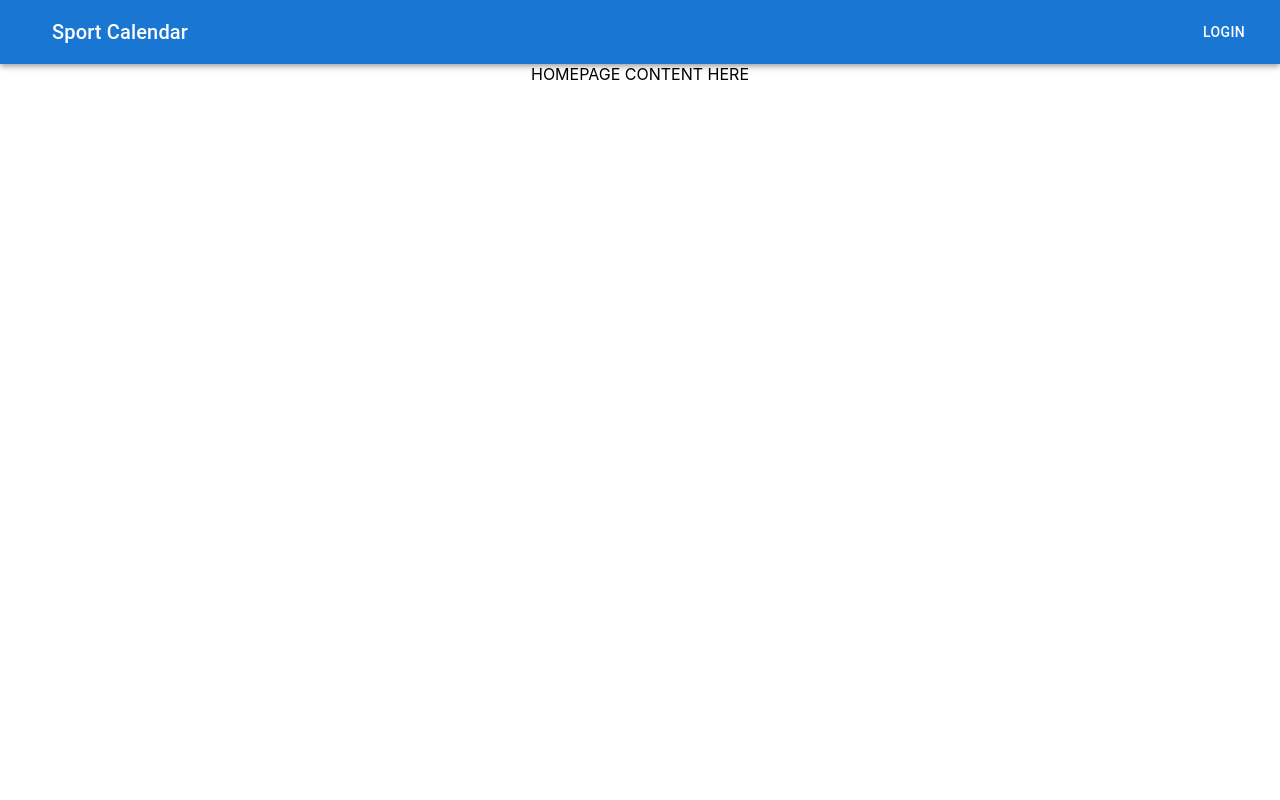
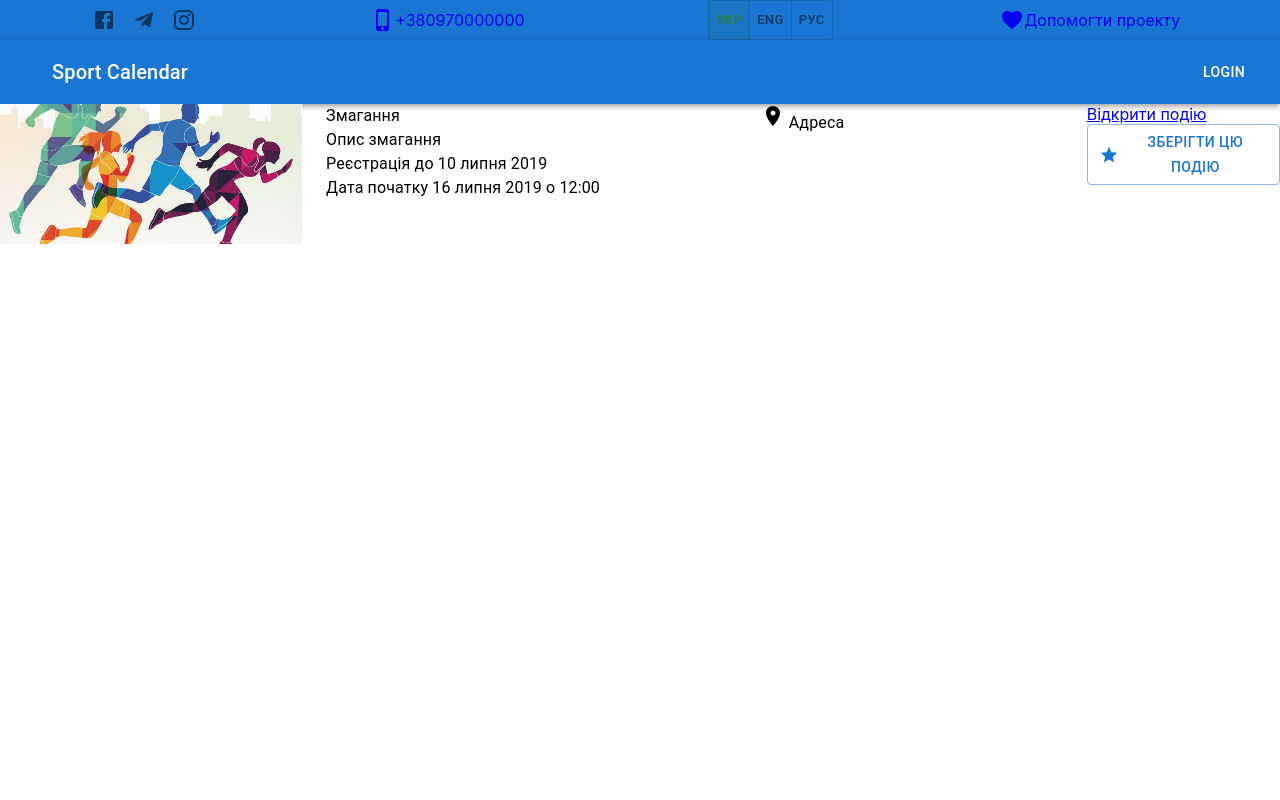
Before and after one commit to raa-intern/sportcalendar, a React (Create React App) app: page / in a window 1280 px wide. Shown: the top 800 px of the page. Built offline with nearby package versions, Linux system fonts and the light colour scheme.

Commit message:
second header without styles

```diff
--- a/src/components/Header.jsx
+++ b/src/components/Header.jsx
@@ -1,4 +1,5 @@
 import React from "react";
+import SecondHeader from "./SecondHeader";
 import AppBar from "@mui/material/AppBar";
 import Box from "@mui/material/Box";
 import Toolbar from "@mui/material/Toolbar";
@@ -9,6 +10,7 @@ import IconButton from "@mui/material/IconButton";
 export default function ButtonAppBar() {
   return (
     <Box sx={{ flexGrow: 1 }}>
+      <SecondHeader />
       <AppBar position="static">
         <Toolbar>
           <IconButton
--- /dev/null
+++ b/src/components/SecondHeader.jsx
@@ -0,0 +1,68 @@
+import React from "react";
+import {
+  AppBar,
+  Stack,
+  IconButton,
+  Link,
+  ToggleButton,
+  ToggleButtonGroup,
+} from "@mui/material";
+
+import FacebookIcon from "@mui/icons-material/Facebook";
+import TelegramIcon from "@mui/icons-material/Telegram";
+import InstagramIcon from "@mui/icons-material/Instagram";
+import PhoneIphoneIcon from "@mui/icons-material/PhoneIphone";
+import FavoriteIcon from "@mui/icons-material/Favorite";
+
+export default function SecondHeader() {
+  return (
+    <AppBar
+      position="static"
+      sx={{ flexDirection: "row", justifyContent: "space-around" }}
+    >
+      <Stack direction="row">
+        <IconButton aria-label="facebook">
+          <FacebookIcon />
+        </IconButton>
+        <IconButton aria-label="telegram">
+          <TelegramIcon />
+        </IconButton>
+        <IconButton aria-label="instagram">
+          <InstagramIcon />
+        </IconButton>
+      </Stack>
+
+      <Link
+        href="tel:+380970000000"
+        underline="none"
+        color="success"
+        sx={{ display: "flex", alignItems: "center", mr: 2 }}
+      >
+        <PhoneIphoneIcon />
+        +380970000000
+      </Link>
+
+      <ToggleButtonGroup
+        size="small"
+        color="success"
+        value={"ukr"}
+        exclusive
+        onChange={() => {}}
+      >
+        <ToggleButton value="ukr">УКР</ToggleButton>
+        <ToggleButton value="eng">ENG</ToggleButton>
+        <ToggleButton value="rus">РУС</ToggleButton>
+      </ToggleButtonGroup>
+
+      <Link
+        href="#"
+        underline="none"
+        color="success"
+        sx={{ display: "flex", alignItems: "center", mr: 2 }}
+      >
+        <FavoriteIcon />
+        Допомогти проекту
+      </Link>
+    </AppBar>
+  );
+}
--- a/src/pages/HomePage.jsx
+++ b/src/pages/HomePage.jsx
@@ -7,10 +7,9 @@ export default function HomePage() {
   return (
     <>
       <Header />
-      <div style={{ height: "100vh", textAlign: "center" }}>
-        HOMEPAGE CONTENT HERE
+      <div style={{ height: "100vh" }}>
+        <EventCard />
       </div>
-      <EventCard />
       <Footer />
     </>
   );
```
Also changed, not shown: package.json (line endings or trailing spaces).
